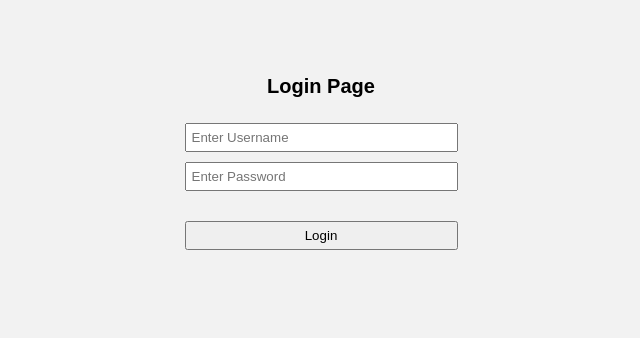
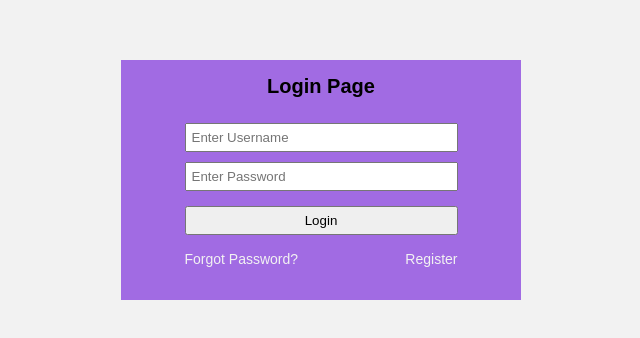
Before and after one commit to keithfz/EducationalResourceManagement, a plain HTML site: page login.html in a window 1280 px wide. Shown: the part 220-558 px from the top of the page, without its empty margins (319-959 px from the left). Drawn offline with Linux system fonts and the light colour scheme.

Commit message:
updated login page

```diff
--- a/css/login.css
+++ b/css/login.css
@@ -17,7 +17,7 @@ body {
 	transform: translate(-50%, -50%);
 	box-sizing: border-box;
 	padding: 5px;
-
+        background-color: #a16be3;
 }
 
 .main_box input {
@@ -31,9 +31,8 @@ body {
 }
 
 .main_box input[type="button"]{
-	margin-top: 20px;
+	margin-top: 5px;
 }
-
 
 h1 {
 	margin: 0;
@@ -41,3 +40,24 @@ h1 {
 	text-align: center;
 	font-size: 20px;
 }
+
+a {
+	font-size: 14;
+	font-family: sans-serif;
+	color: #f2f2f2;
+	text-decoration: none;
+}
+
+a:hover {
+	text-decoration: underline;
+}
+
+.forgot_password{
+	float: left;
+	margin-left: 15%;
+}
+
+.register{
+	float: right;
+	margin-right: 15%;
+}
--- a/login.html
+++ b/login.html
@@ -22,6 +22,13 @@
 		</form>
 	</div>
 
+	<div class="forgot_password">
+		<a href="#"> Forgot Password? </a>
+	</div>
+	<div class="register">
+		<a href="#"> Register </a>
+	</div>
+
 <script language="javascript">
 	function validate(form)
 	{
```
